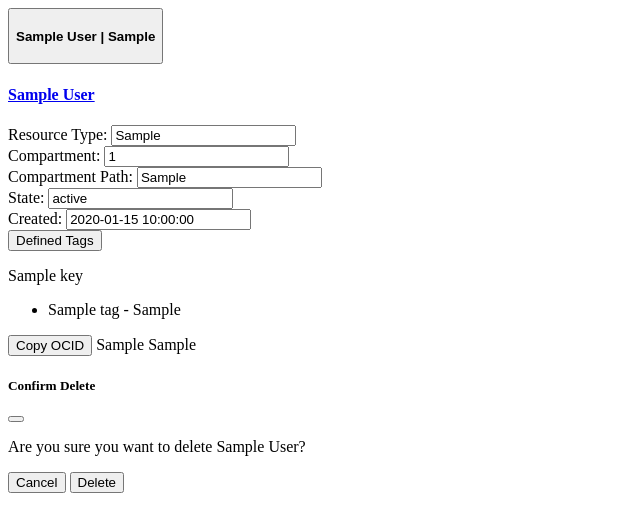
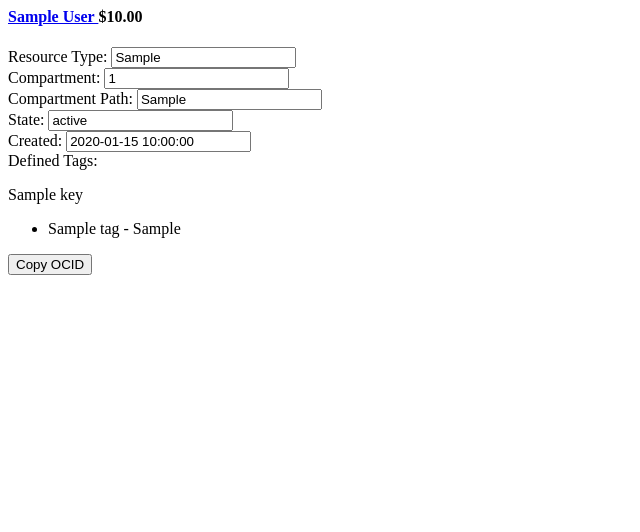
Before and after one commit to flynnkc/oci-management-portal, a Python web app: template src/templates/components/card.html in a window 1280 px wide. Shown: the top 532 px of the page, without its empty margins (0-640 px from the left). Run offline with Jinja, Linux system fonts and the light colour scheme; the template is opened without the code that fills it: most values are stand-ins (such as "Sample title", 1, 10 or a date in 2020).

Commit message:
Enhance card component with additional features
Refactor card component to improve readability and functionality. Added support for delete and extend actions based on item details.

```diff
--- a/src/templates/components/card.html
+++ b/src/templates/components/card.html
@@ -1,21 +1,13 @@
 {% set card_id = card_id or 'card-' ~ item.identifier|replace('.', '-') %}
-<form id="{{ card_id }}" class="card bg-light mb-3 border-secondary" {% if hx_swap_oob %}hx-swap-oob="outerHTML"{% endif %}>
-    {% set header_id = header_id or 'header-' ~ item.identifier|replace('.', '-') %}
-    {% set body_id = body_id or 'body-' ~ item.identifier|replace('.', '-') %}
-    {% set tags_id = tags_id or 'tags-' ~ item.identifier|replace('.', '-') %}
-    <div class="card-header p-0" id="{{ header_id }}">
-        <button type="button"
-                class="btn w-100 text-start px-3 py-2"
-                data-bs-toggle="collapse"
-                data-bs-target="#{{ body_id }}"
-                aria-expanded="false"
-                aria-controls="{{ body_id }}">
-            <h4 class="mb-0">{{ item.display_name }} | {{ item.resource_type }}</h4>
-        </button>
-    </div>
+{% set supports_delete = item.additional_details.supports_delete if item.additional_details is defined and item.additional_details.supports_delete is defined else false %}
+{% set supports_extend = item.additional_details.supports_extend if item.additional_details is defined and item.additional_details.supports_extend is defined else false %}
+{% set current_cost = item.additional_details.current_cost if item.additional_details is defined and item.additional_details.current_cost is defined else 0.0 %}
+
+<form id="{{ card_id }}" class="card bg-light mb-3 border-secondary"
+      {% if hx_swap_oob %}hx-swap-oob="outerHTML"{% endif %}>
     <div class="card-body row">
-        <div id="{{ body_id }}" class="collapse col-md-11" aria-labelledby="{{ header_id }}" data-bs-parent="#{{ card_id }}">
-            <h4 class="card-title">
+        <div class="col-md-11">
+            <h4 class="card-title d-flex align-items-center flex-wrap gap-2">
                 {% set search_query = ("query all resources where identifier == '" ~ item.identifier ~ "'") | urlencode %}
                 <a class="ms-2 link-primary text-decoration-none"
                    href="https://cloud.oracle.com/search/resources?sq={{ search_query }}"
@@ -23,7 +15,13 @@
                    rel="noopener noreferrer">
                     {{ item.display_name }}
                 </a>
+
+                <!-- Cost Badge (improved visibility) -->
+                <span class="badge rounded-pill bg-dark text-white fw-bold px-3 py-2 shadow-sm ms-2">
+                    ${{ "%.2f"|format(current_cost or 0) }}
+                </span>
             </h4>
+
             <div class="card-body m-0 py-0">
                 <div class="row">
                     <label class="col-sm-2 col-form-label">Resource Type: </label>
@@ -33,10 +31,12 @@
                     <label class="col-sm-2 col-form-label">Compartment: </label>
                     <input readonly name="compartment_id" class="form-control-plaintext col" value="{{ item.compartment_id }}">
                 </div>
+                {% if item.additional_details.compartmentPath %}
                 <div class="row">
                     <label class="col-sm-2 col-form-label">Compartment Path: </label>
                     <input readonly name="compartment_id" class="form-control-plaintext col" value="{{ item.additional_details.compartmentPath }}">
                 </div>
+                {% endif %}
                 <div class="row">
                     <label class="col-sm-2 col-form-label">State: </label>
                     <input readonly name="lifecycle_state" class="form-control-plaintext col" value="{{ item.lifecycle_state }}">
@@ -46,53 +46,60 @@
                     <input readonly name="time_created" class="form-control-plaintext col" value="{{ item.time_created }}">
                 </div>
                 <div class="row">
-                    <div class="col-12">
-                        <button class="btn btn-sm btn-outline-secondary" type="button" data-bs-toggle="collapse" data-bs-target="#{{ tags_id }}" aria-expanded="false" aria-controls="{{ tags_id }}">
-                            Defined Tags
-                        </button>
-                        <div id="{{ tags_id }}" class="collapse mt-2">
-                            <div class="card card-body bg-light">
-                                {% if item.defined_tags %}
-                                    {% for key, value in item.defined_tags.items() %}
-                                        <p class="mb-0 fw-semibold">{{ key }}</p>
+                    <label class="list-group-item bg-light col-form-label">Defined Tags: {% for key, value in item.defined_tags.items() %}
+                        <p class="mb-0 mt-1">{{ key }}</p>
                             {% for tag, tag_value in value.items() %}
-                                                <ul class="mb-1">
+                                <ul>
                                     <li>{{ tag }} - {{ tag_value }}</li>
                                 </ul>
                             {% endfor %}
                         {% endfor %}
-                                {% else %}
-                                    <p class="mb-0 text-muted">No defined tags</p>
-                                {% endif %}
+                    </label>
                 </div>
             </div>
         </div>
-                </div>
-                <div class="row mt-3">
-                    <div class="col d-flex flex-wrap gap-2 justify-content-end">
+
+        <input hidden name="csrf_token" value="{{ token }}">
+        <input hidden name="identifier" value="{{ item.identifier }}">
+
+        <div class="col-md-1 d-flex flex-column align-items-end">
             <button type="button"
-                                class="btn btn-outline-secondary btn-sm"
+                    class="btn btn-outline-secondary btn-sm m-1"
                     data-copy-identifier
                     aria-label="Copy OCID"
                     title="Copy OCID">
                 Copy OCID
             </button>
+
+            {# Delete Button #}
+            {% if supports_delete %}
                 {% if delete_button %}
                     {{ delete_button }}
                 {% else %}
-                        <button id="delete-btn-{{ item.identifier|replace('.', '-') }}" type="button" class="btn btn-danger" data-bs-toggle="modal" data-bs-target="#confirm-{{ item.identifier|replace('.', '-') }}" data-force-delete-check="true" data-resource-type="{{ item.resource_type }}">
+                    <button id="delete-btn-{{ item.identifier|replace('.', '-') }}"
+                            type="button"
+                            class="btn btn-danger m-1"
+                            data-bs-toggle="modal"
+                            data-bs-target="#confirm-{{ item.identifier|replace('.', '-') }}"
+                            data-force-delete-check="true"
+                            data-resource-type="{{ item.resource_type }}">
                         Delete
                         <span class="spinner-border spinner-border-sm ms-2 htmx-indicator" role="status" aria-hidden="true"></span>
                     </button>
                 {% endif %}
+            {% endif %}
+
+            {# Extend Button #}
+            {% if supports_extend %}
                 {% if extend_button %}
                     {{ extend_button }}
                 {% elif disable_extend %}
-                        <button type="button" class="btn btn-success" disabled>
+                    <button type="button" class="btn btn-success m-1" disabled>
                         Extended
                     </button>
                 {% else %}
-                        <button type="button" class="btn btn-primary"
+                    <button type="button"
+                            class="btn btn-primary m-1"
                             hx-post="/extend"
                             hx-target="this"
                             hx-swap="outerHTML"
@@ -101,14 +108,12 @@
                         <span class="spinner-border spinner-border-sm ms-2 htmx-indicator" role="status" aria-hidden="true"></span>
                     </button>
                 {% endif %}
+            {% endif %}
         </div>
     </div>
-            </div>
-        </div>
-        <input hidden name="csrf_token" value="{{ token }}">
-        <input hidden name="identifier" value="{{ item.identifier }}">
-    </div>
+
     {# Confirm delete modal #}
+    {% if supports_delete %}
     <div class="modal fade" id="confirm-{{ item.identifier|replace('.', '-') }}" tabindex="-1" aria-labelledby="confirmLabel-{{ item.identifier|replace('.', '-') }}" aria-hidden="true">
       <div class="modal-dialog">
         <div class="modal-content">
@@ -134,4 +139,5 @@
         </div>
       </div>
     </div>
+    {% endif %}
 </form>
```
Lines whose indentation alone changed are shown as unchanged.
